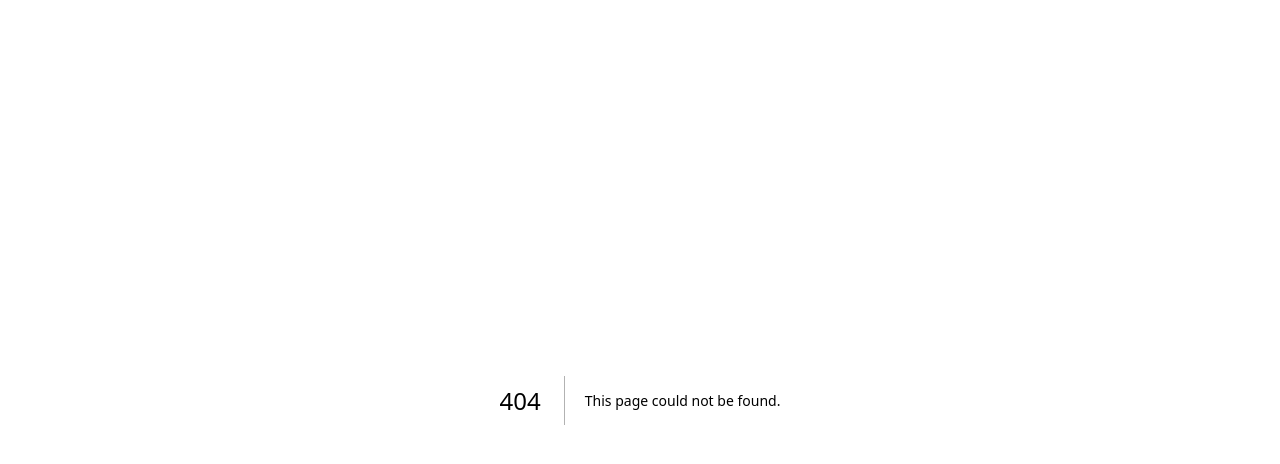
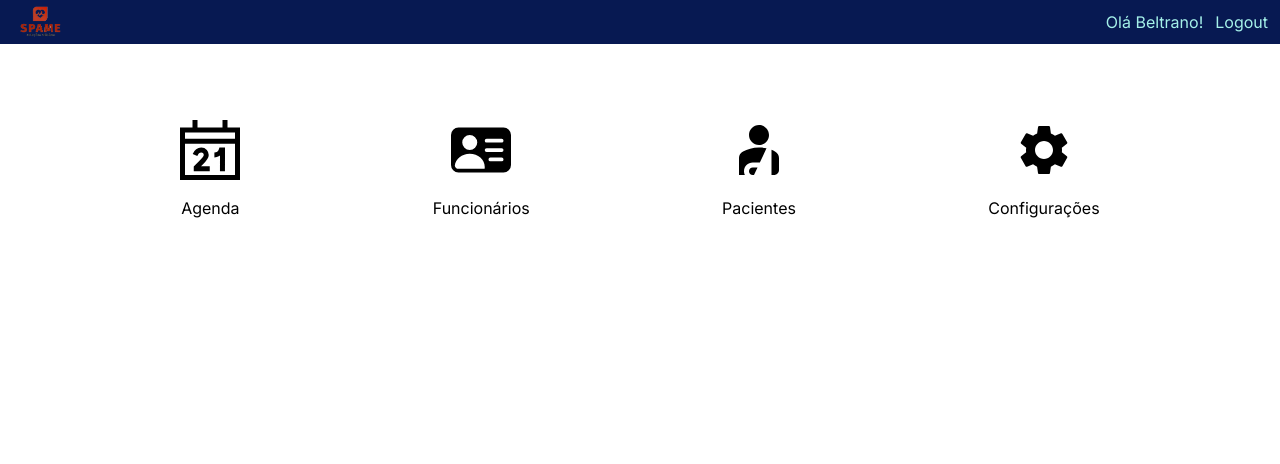
Before and after one commit to gustavo-de-assis/spame, a Next.js app in the folder spame/: page /dashboard in a window 1280 px wide. Before the commit this address had no page. Shown: the top 464 px of the page. Built offline with nearby package versions, Linux system fonts and the light colour scheme.

Commit message:
feat: admin dashboard mock page

```diff
--- /dev/null
+++ b/spame/src/app/dashboard/page.tsx
@@ -0,0 +1,51 @@
+import Image from "next/image";
+import { GrSchedule } from "react-icons/gr";
+import { BsFillPersonVcardFill } from "react-icons/bs";
+import { MdPersonalInjury, MdSettings } from "react-icons/md";
+
+export default function dashboard() {
+  return (
+    <main>
+      <nav className="flex flex-row bg-[#071952] h-11 justify-between items-center px-3">
+        <div>
+          <Image src={"/assets/logo.png"} width={60} height={38} alt="logo" />
+        </div>
+
+        <div className="flex gap-3 font-normal text-[#A5F1E9]">
+          <p>Olá Beltrano!</p>
+          <p>Logout</p>
+        </div>
+      </nav>
+
+      <section className="flex flex-row w-75% justify-evenly">
+        <button className="flex flex-col items-center mt-16 gap-4 hover:bg-[#071952] hover:text-[#A5F1E9] hover:font-medium p-3 rounded ">
+          <div className=" text-6xl">
+            <GrSchedule />
+          </div>
+          <p>Agenda</p>
+        </button>
+
+        <button className="flex flex-col items-center mt-16 gap-4 hover:bg-[#071952] hover:text-[#A5F1E9] hover:font-medium p-3 rounded">
+          <div className=" text-6xl">
+            <BsFillPersonVcardFill />
+          </div>
+          <p>Funcionários</p>
+        </button>
+
+        <button className="flex flex-col items-center mt-16 gap-4 hover:bg-[#071952] hover:text-[#A5F1E9] hover:font-medium p-3 rounded">
+          <div className=" text-6xl">
+            <MdPersonalInjury />
+          </div>
+          <p>Pacientes</p>
+        </button>
+
+        <button className="flex flex-col items-center mt-16 gap-4 hover:bg-[#071952] hover:text-[#A5F1E9] hover:font-medium p-3 rounded">
+          <div className=" text-6xl">
+            <MdSettings />
+          </div>
+          <p>Configurações</p>
+        </button>
+      </section>
+    </main>
+  );
+}
```
